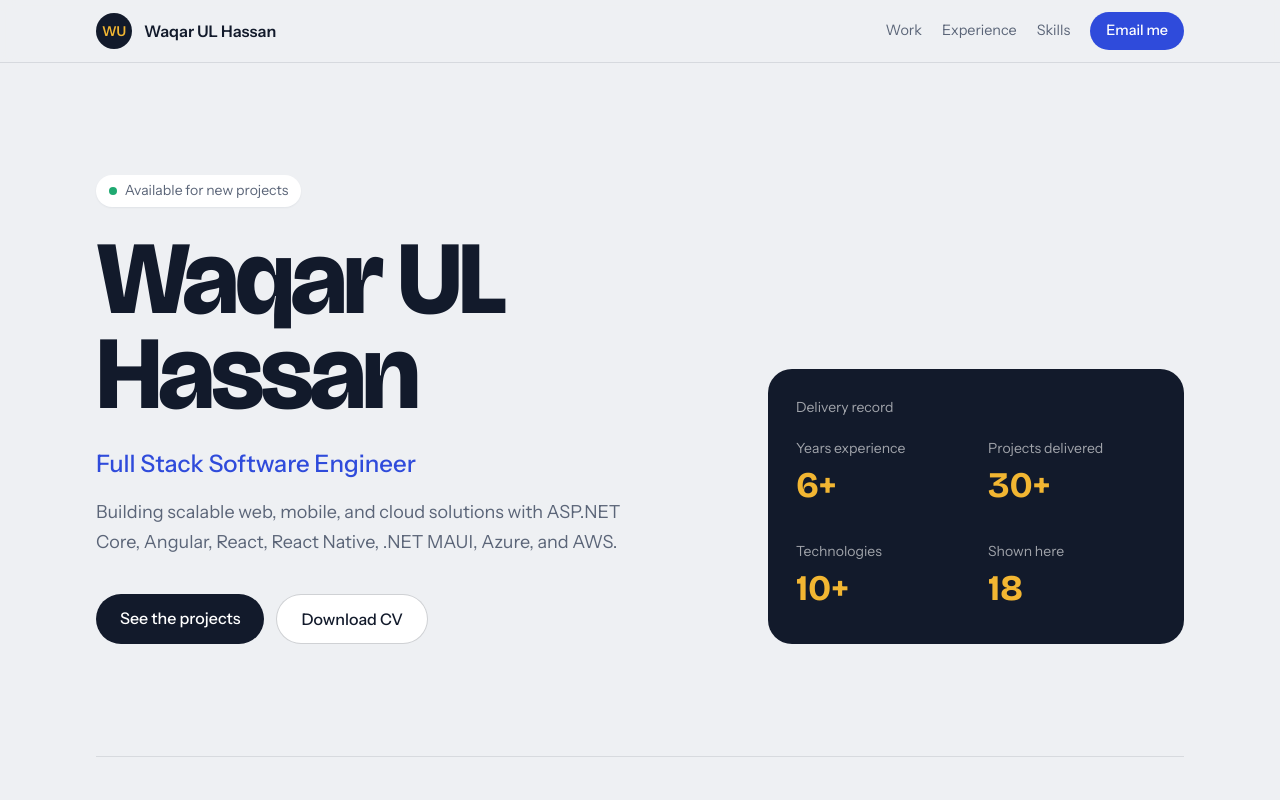
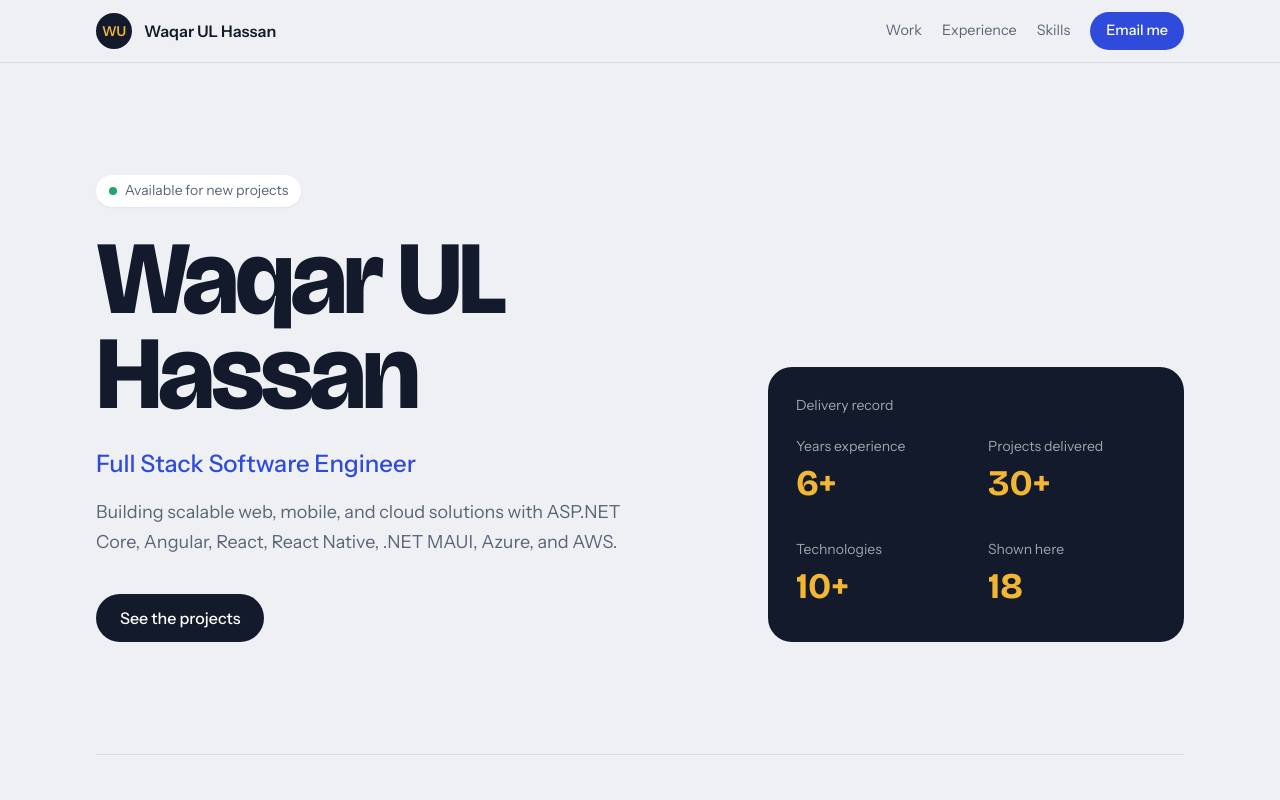
Before and after one commit to waqarulhasan/Portfolio, a Next.js app: page / in a window 1280 px wide. Shown: the top 800 px of the page. Built offline with nearby package versions, Linux system fonts and the light colour scheme.

Commit message:
Update page.tsx

```diff
--- a/app/page.tsx
+++ b/app/page.tsx
@@ -100,7 +100,6 @@ export default function Home() {
             <p className="tagline">{profile.tagline}</p>
             <div className="row">
               <a href="#work" className="btn btn-dark">See the projects</a>
-              <a href={profile.cvUrl} className="btn btn-ghost">Download CV</a>
             </div>
           </div>
           <aside className="record">
```
